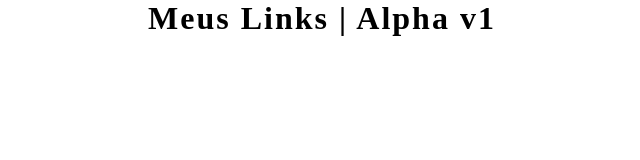
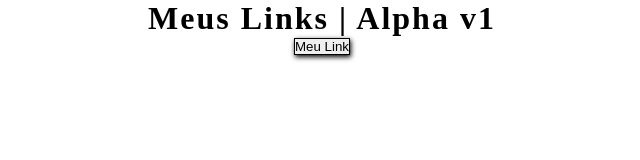
Before and after one commit to crocera-art/link-bio, a plain HTML site: page docs/index.html in a window 1280 px wide. Shown: the whole page, without its empty margins (318-958 px from the left). Drawn offline with Linux system fonts and the light colour scheme.

```diff
--- a/docs/index.html
+++ b/docs/index.html
@@ -9,7 +9,7 @@
 <body>
     <h1 class="title">Meus Links | Alpha v1</h1>
     <ul id="link-list">
-
+        <a href="#LinkTestado"><button class="btn" id="btn teste">Meu Link</button></a>
     </ul>
     <script src=main.js></script>
 </body>
--- a/docs/style.css
+++ b/docs/style.css
@@ -11,3 +11,8 @@ body{
     border:1px solid #000;
     box-shadow:1px 2px 5px #000;
 }
+
+a{
+    color:#fff;
+    text-decoration:none;
+}
```
